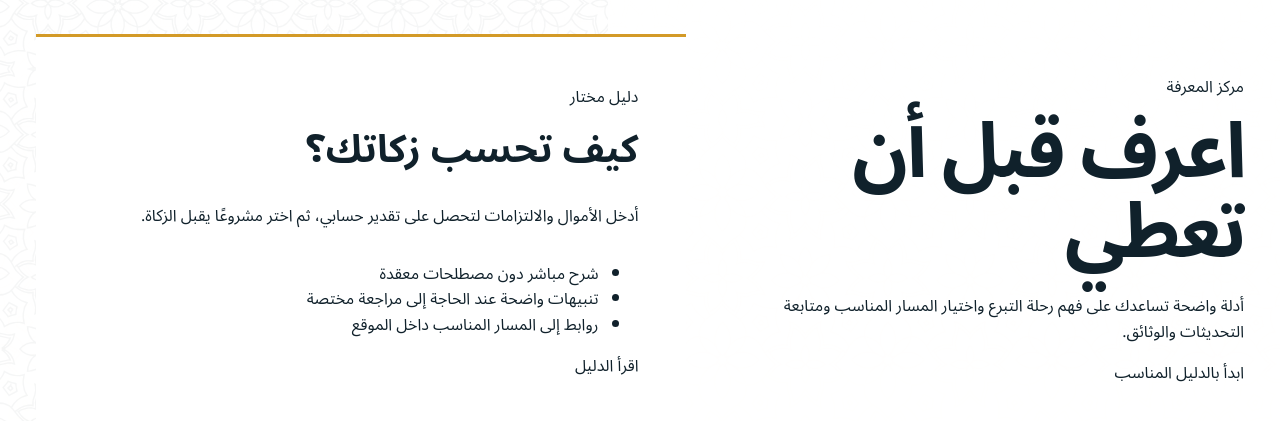
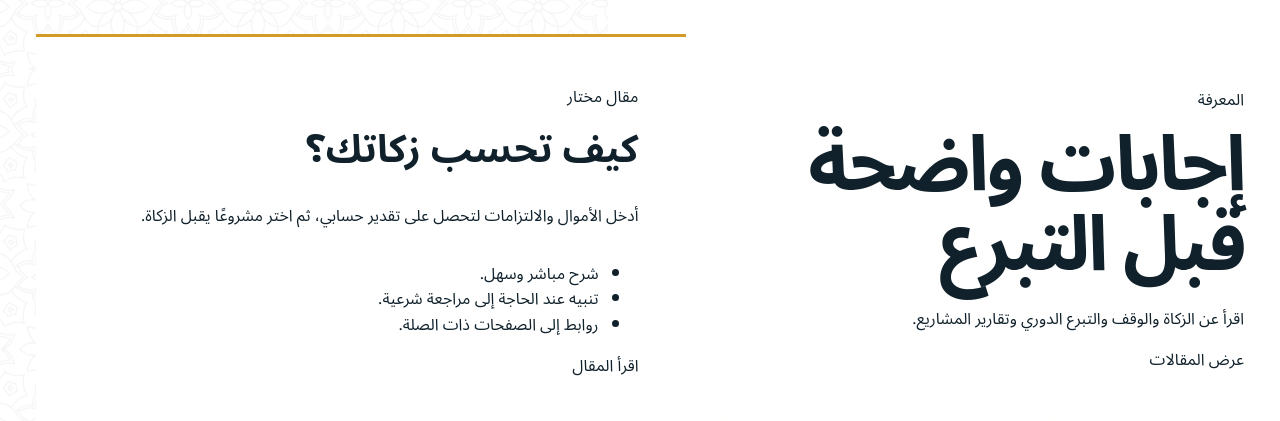
Before and after one commit to saladin76/minberiaksa, a Next.js app: page /knowledge in a window 1280 px wide. Shown: the part 211-632 px from the top of the page. Built offline with nearby package versions, Linux system fonts and the light colour scheme.

Commit message:
Rewrite knowledge hero copy

```diff
--- a/components/knowledge/knowledge-hero.tsx
+++ b/components/knowledge/knowledge-hero.tsx
@@ -5,21 +5,21 @@ export function KnowledgeHero({ article }: { article: KnowledgeArticle }) {
     <section className="knowledge-hero">
       <div className="site-container knowledge-hero-grid">
         <div>
-          <span className="eyebrow">مركز المعرفة</span>
-          <h1>اعرف قبل أن تعطي</h1>
-          <p>أدلة واضحة تساعدك على فهم رحلة التبرع واختيار المسار المناسب ومتابعة التحديثات والوثائق.</p>
-          <a className="button button-primary" href="#knowledge-explorer">ابدأ بالدليل المناسب</a>
+          <span className="eyebrow">المعرفة</span>
+          <h1>إجابات واضحة قبل التبرع</h1>
+          <p>اقرأ عن الزكاة والوقف والتبرع الدوري وتقارير المشاريع.</p>
+          <a className="button button-primary" href="#knowledge-explorer">عرض المقالات</a>
         </div>
         <article className="featured-guide">
-          <span>دليل مختار</span>
+          <span>مقال مختار</span>
           <h2>{article.title}</h2>
           <p>{article.summary}</p>
           <ul>
-            <li>شرح مباشر دون مصطلحات معقدة</li>
-            <li>تنبيهات واضحة عند الحاجة إلى مراجعة مختصة</li>
-            <li>روابط إلى المسار المناسب داخل الموقع</li>
+            <li>شرح مباشر وسهل.</li>
+            <li>تنبيه عند الحاجة إلى مراجعة شرعية.</li>
+            <li>روابط إلى الصفحات ذات الصلة.</li>
           </ul>
-          <a href={`/knowledge/${article.slug}`}>اقرأ الدليل</a>
+          <a href={`/knowledge/${article.slug}`}>اقرأ المقال</a>
         </article>
       </div>
     </section>
```
